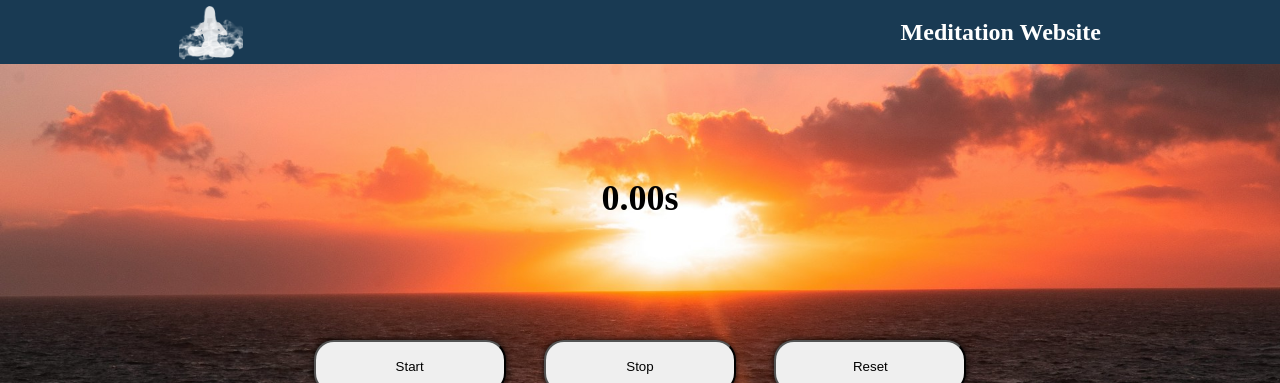
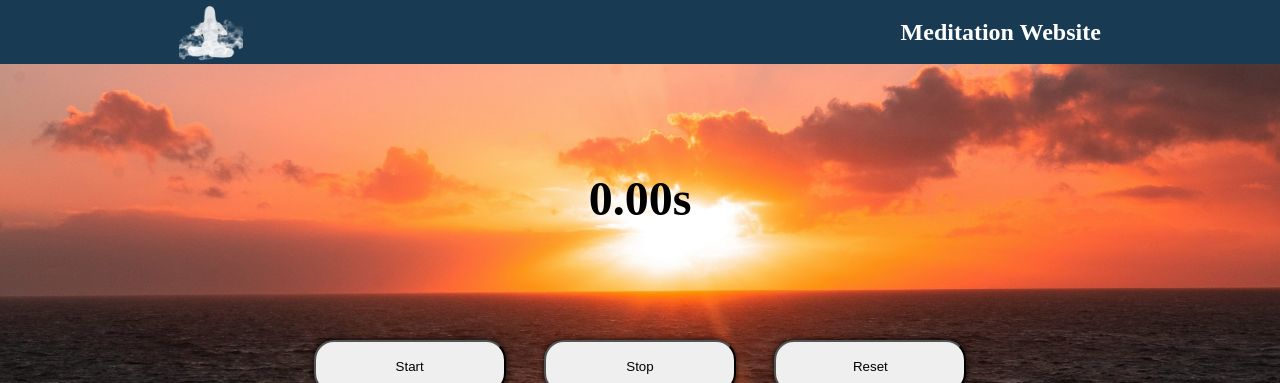
Before and after one commit to eliab256/Progetto-React-Di-Elia-Bordoni, a React (Vite) app: page / in a window 1280 px wide. Shown: the top 383 px of the page. Built offline with nearby package versions, Linux system fonts and the light colour scheme.

Commit message:
sistemazione css timer

```diff
--- a/src/assets/styles/Timer.css
+++ b/src/assets/styles/Timer.css
@@ -12,8 +12,9 @@
     width: 100%;
     justify-content: center;
     align-items: center;
-    font-size:x-large;
+    font-size:xx-large;
 }
+
 
 .buttonsContainer{
     display: flex;
```
